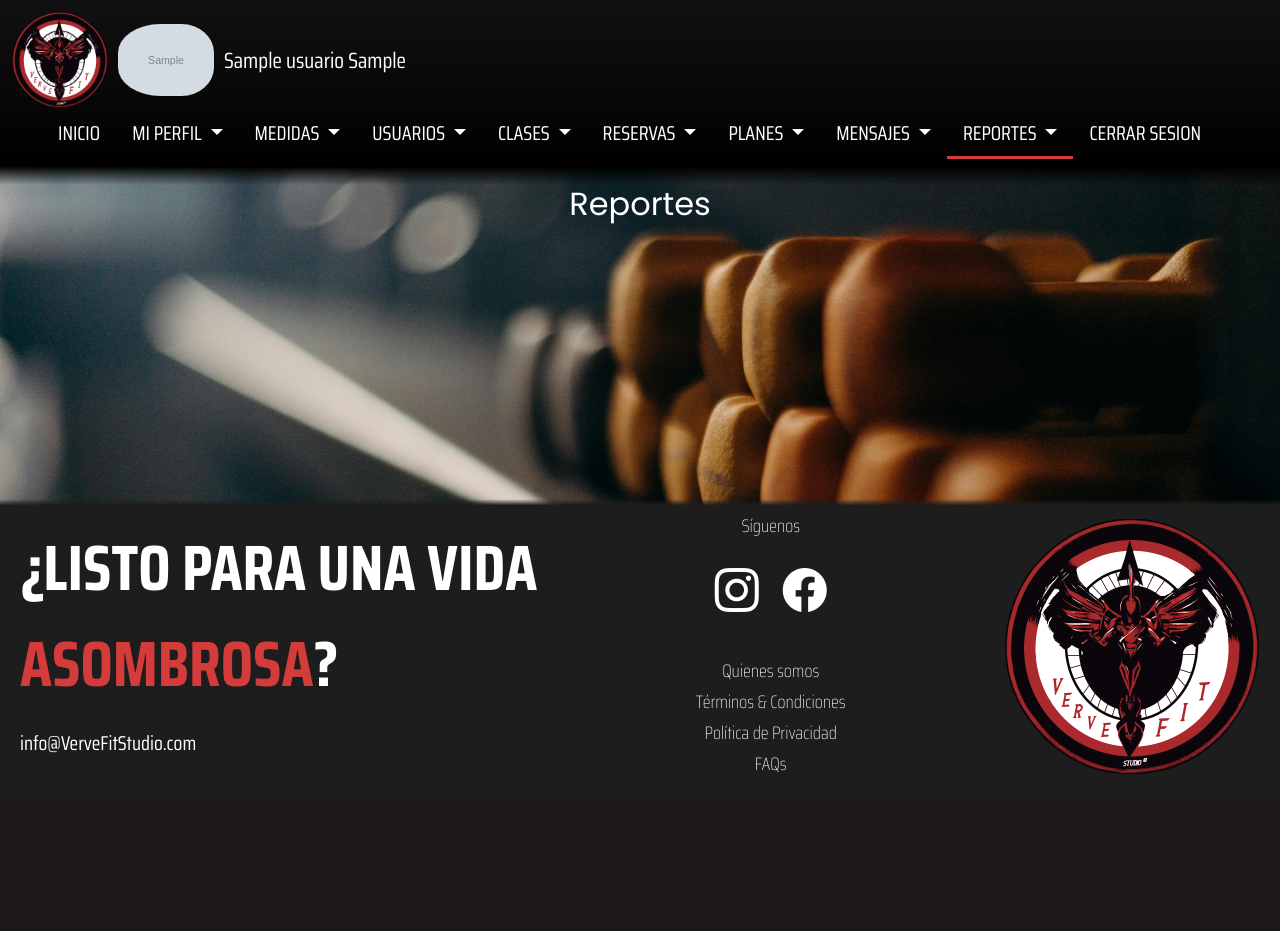
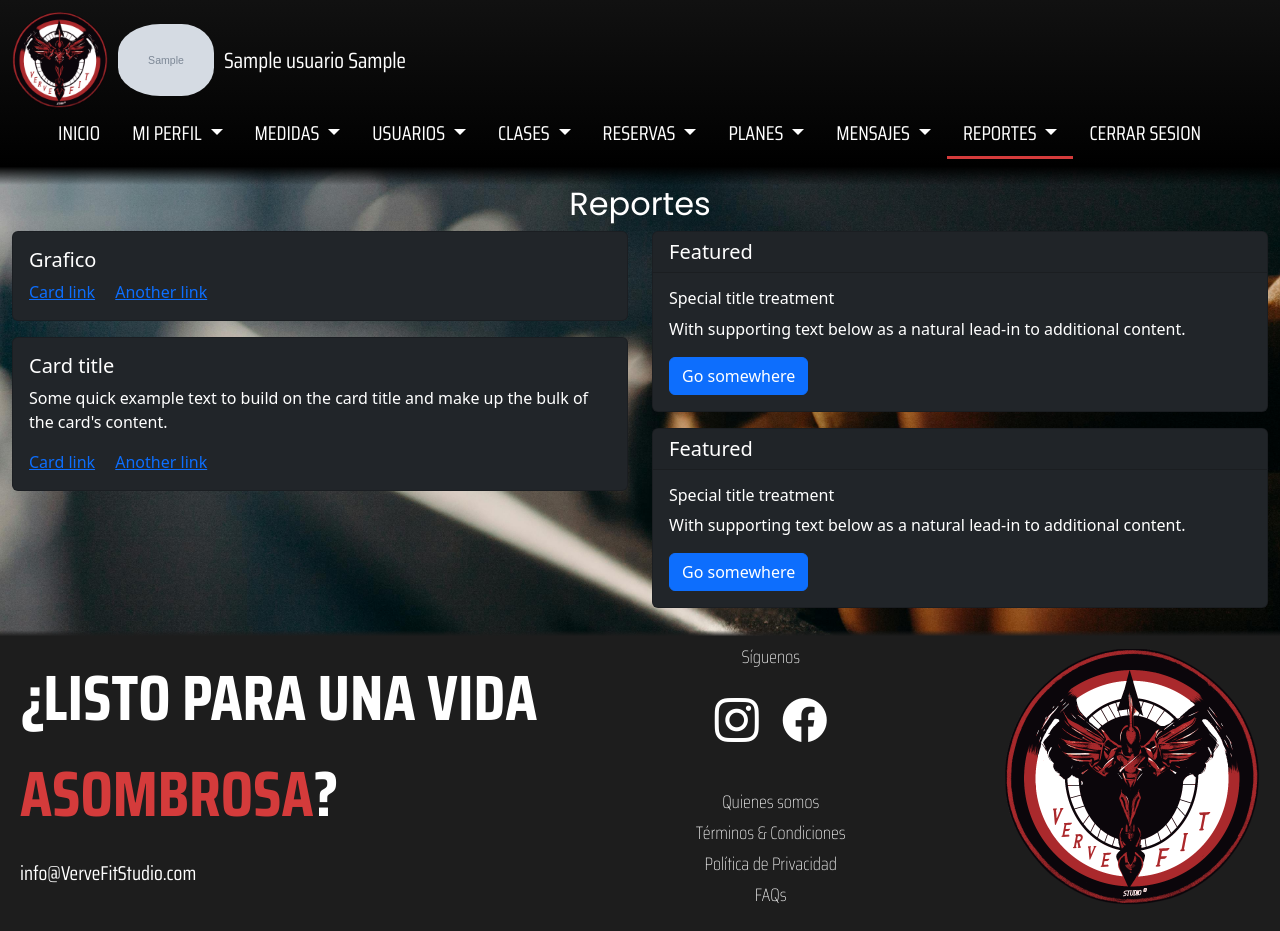
Before and after one commit to DarienAF/ProyectoSC-502, a PHP site: page /index.php?controller=ReportsPage in a window 1280 px wide. Before the commit the page ends 774 px from the top, so only its background shows below. Run offline with PHP 8.4, Linux system fonts and the light colour scheme; the visitor is signed in with stand-in values (Sample User, id 1); tables that the repository leaves empty or names only in its code hold one stand-in row (values such as "Sample post"); grey boxes marked "Sample" are stand-in pictures; some libraries are stand-ins or nearby versions; some web fonts are replaced.

Commit message:
Adicion Controladores y Grafico
Se agregan funciones a los graficos de Mensajes. Se plantean las bases para unos graficos como sus cards y un una funcion en el modelo como controlador para usuarios activos o inactivos. Pendiente el grafico en vista funcional

```diff
--- a/Controller/ReportsPageController.php
+++ b/Controller/ReportsPageController.php
@@ -4,10 +4,18 @@ namespace ProyectoSC502\Controller;
 
 session_start();
 
+use ProyectoSC502\Model\Entities\Usuario;
 use ProyectoSC502\Model\Methods\UsuarioM;
 
 class ReportsPageController
 {
+    private $usuarioM;
+
+    public function __construct()
+    {
+        $this->usuarioM = new UsuarioM();
+    }
+
     function Index()
     {
         $current_page = 'ReportsPage';
@@ -19,4 +27,15 @@ class ReportsPageController
         $userImagePath = $current_user->getRutaImagen();
         require_once './View/views/private/ReportsPage.php';
     }
+
+    public function obtenerActividad() {
+        $actividad = $this->usuarioM->traerActividadGrafico();
+
+        $miembros_activos = $actividad['miembros_activos'];
+        $miembros_inactivos = $actividad['miembros_inactivos'];
+
+        return json_encode(array('miembros_activos' => $miembros_activos,
+                                'miembros_inactivos' => $miembros_inactivos));
+    }
+
 }
--- a/Model/Methods/UsuarioM.php
+++ b/Model/Methods/UsuarioM.php
@@ -246,4 +246,33 @@ class UsuarioM
         }
         return $exists;
     }
+
+    public function traerActividadGrafico(){
+
+        $query = "SELECT activo, COUNT(*)
+        AS conteo
+        FROM usuarios
+        WHERE id_rol = 4
+        GROUP BY activo " ;
+     try {
+        $resultado = $this->connection->Prepare($query);
+        $resultado->execute();
+
+        $arr = array('miembros_activos' => 0, 'miembros_inactivos' => 0);
+
+        foreach($resultado->fetchAll() as $encontrado){
+            if ($encontrado['activo'] == 1) {
+                $arr['miembros_activos'] = $encontrado['conteo'];
+            } else {
+                $arr['miembros_inactivos'] = $encontrado['conteo'];
+            }
+        }
+        return $arr;
+
+    } catch (PDOException $Exception) {
+        $error = "Error ".$Exception->getCode( ).": ".$Exception->getMessage( );
+        return json_encode($error);
+    }
 }
+
+}
--- a/View/views/private/ReportsPage.php
+++ b/View/views/private/ReportsPage.php
@@ -3,13 +3,71 @@
 <?php require './View/fragments/head_private.php'; ?>
 
 <body>
-<?php require './View/fragments/nav_private.php'; ?>
+    <?php require './View/fragments/nav_private.php'; ?>
 
-<div class="content">
-    <h1 class="welcomeMessage">Reportes</h1>
-</div>
+    <div class="content">
+        <h1 class="welcomeMessage">Reportes</h1>
+    </div>
 
-<?php require './View/fragments/footer.php'; ?>
+    <div class="container-fluid">
+        <div class="row">
+            <div class="col-lg-6">
+                <div class="card text-white bg-dark mb-3">
+                    <div class="card-body">
+                        <h5 class="card-title">Grafico </h5>
+
+                        <a href="#" class="card-link">Card link</a>
+                        <a href="#" class="card-link">Another link</a>
+
+                    </div>
+                </div>
+
+                <div class="card card-primary card-outline text-white bg-dark mb-3">
+                    <div class="card-body">
+                        <h5 class="card-title">Card title</h5>
+
+                        <p class="card-text">
+                            Some quick example text to build on the card title and make up the bulk of the card's
+                            content.
+                        </p>
+                        <a href="#" class="card-link">Card link</a>
+                        <a href="#" class="card-link">Another link</a>
+                    </div>
+                </div><!-- /.card -->
+            </div>
+            <!-- /.col-md-6 -->
+            <div class="col-lg-6">
+                <div class="card text-white bg-dark mb-3">
+                    <div class="card-header">
+                        <h5 class="m-0">Featured</h5>
+                    </div>
+                    <div class="card-body">
+                        <h6 class="card-title">Special title treatment</h6>
+
+                        <p class="card-text">With supporting text below as a natural lead-in to additional content.</p>
+                        <a href="#" class="btn btn-primary">Go somewhere</a>
+                    </div>
+                </div>
+
+                <div class="card card-primary card-outline text-white bg-dark mb-3">
+                    <div class="card-header">
+                        <h5 class="m-0">Featured</h5>
+                    </div>
+                    <div class="card-body">
+                        <h6 class="card-title">Special title treatment</h6>
+
+                        <p class="card-text">With supporting text below as a natural lead-in to additional content.</p>
+                        <a href="#" class="btn btn-primary">Go somewhere</a>
+                    </div>
+                </div>
+            </div>
+            <!-- /.col-md-6 -->
+        </div>
+        <!-- /.row -->
+    </div><!-- /.container-fluid -->
+
+    <?php require './View/fragments/footer.php'; ?>
 
 </body>
+
 </html>
```
Also changed, not shown: Controller/MessagesPageController.php (+86 -0 lines).
